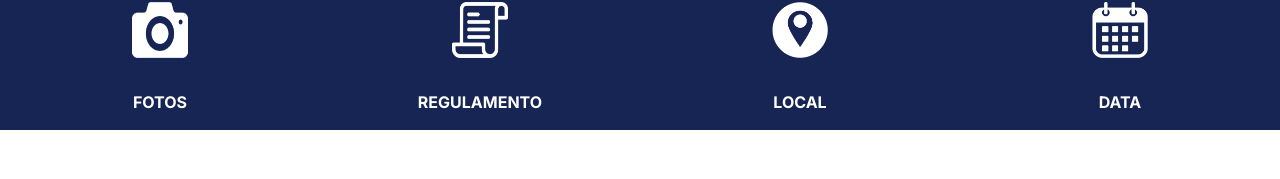
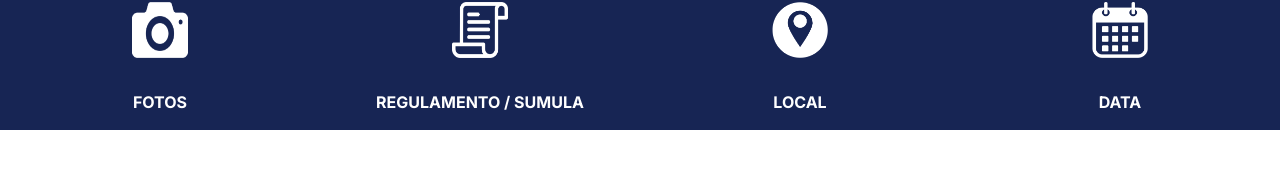
Before and after one commit to DamataDeveloper/copagymwod, a Next.js app: page / in a window 1280 px wide. Shown: the part 621-800 px from the top of the page. Built offline with nearby package versions, Linux system fonts and the light colour scheme.

Commit message:
alteracao nome regulamento

```diff
--- a/src/app/components/Ato_LinkBanner.tsx
+++ b/src/app/components/Ato_LinkBanner.tsx
@@ -20,7 +20,7 @@ export const LinkBanner = ({src, alt, href} : Props)=>{
                     src={src}
                     alt={alt}
                 />
-                <span className={ ` text-white font-bold text-base group-hover:text-lg transition-all duration-300 ease-in-out transform`}>
+                <span className={ ` text-white font-bold text-base flex items-center group-hover:text-lg transition-all duration-300 ease-in-out transform`}>
                     {alt}
                 </span>
             </Link>
--- a/src/app/components/Mol_BottonBanner.tsx
+++ b/src/app/components/Mol_BottonBanner.tsx
@@ -5,7 +5,7 @@ export const BottonBanner = ()=>{
     return(
         <div className='flex bg-blue-950 w-full h-28 sm:h-36'>
             <LinkBanner src={"/img/fotos.png"} alt={"FOTOS"} href={'#foto'}/>
-            <LinkBanner src={"/img/regulamento.png"} alt={"REGULAMENTO"} href={'https://drive.google.com/drive/folders/1OosApdEtp3ex0CufUsh8WiEjF6cS7vd7?usp=sharing'}/>
+            <LinkBanner src={"/img/regulamento.png"} alt={"REGULAMENTO / SUMULA"} href={'https://drive.google.com/drive/folders/1OosApdEtp3ex0CufUsh8WiEjF6cS7vd7?usp=sharing'}/>
             <LinkBanner src={"/img/local.png"} alt={"LOCAL"} href={'#mapa'}/>
             <LinkBanner src={"/img/data.png"} alt={"DATA"} href={'#data'}/>
             {/* <div className="hidden md:flex flex-1">
```
